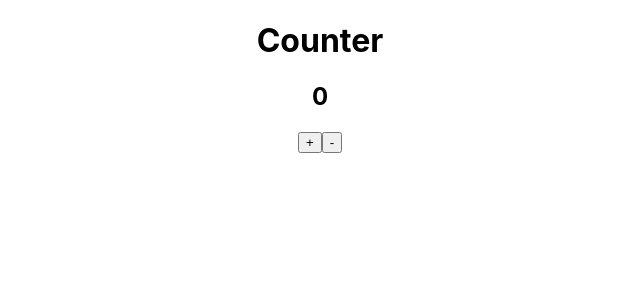
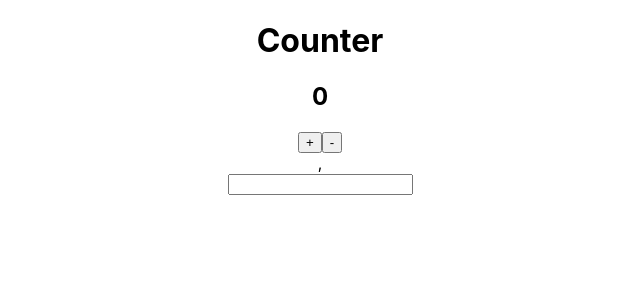
Before and after one commit to vipersolo/React-Practice, a React (Create React App) app: page / in a window 1280 px wide. Shown: the top 300 px of the page, without its empty margins (320-960 px from the left). Built offline with nearby package versions, Linux system fonts and the light colour scheme.

Commit message:
text input + event paremeter access, not global imp

```diff
--- a/src/App.js
+++ b/src/App.js
@@ -1,8 +1,8 @@
 // import logo from './logo.svg';
 import './App.css';
 import {React,Component} from 'react';
-import './component/Counter'
 import Counter from './component/Counter';
+import Form from './component/Form'
 // import Todo from './component/Todo';
 // function App() {
 //   return (
@@ -36,7 +36,8 @@ class App extends Component{
   render(){
     return(
     <div className='App'>
-      <Counter />
+      <Counter />,
+      <Form />
     </div>
     // use <></> or div becuase return only one root element .
     )
--- /dev/null
+++ b/src/component/Form.js
@@ -0,0 +1,24 @@
+import React, { Component } from 'react'
+
+class Form extends Component {
+    state = {
+        text : ""
+    }
+    onTextChange = (event) =>{
+        this.setState(
+            {
+                text: event.target.value
+            }
+        )
+    }
+  render() {
+    return (
+      <form>
+        <input type='text' onChange={this.onTextChange} />
+        <h3>{this.state.text}</h3>
+      </form>
+    )
+  }
+}
+
+export default Form
```
